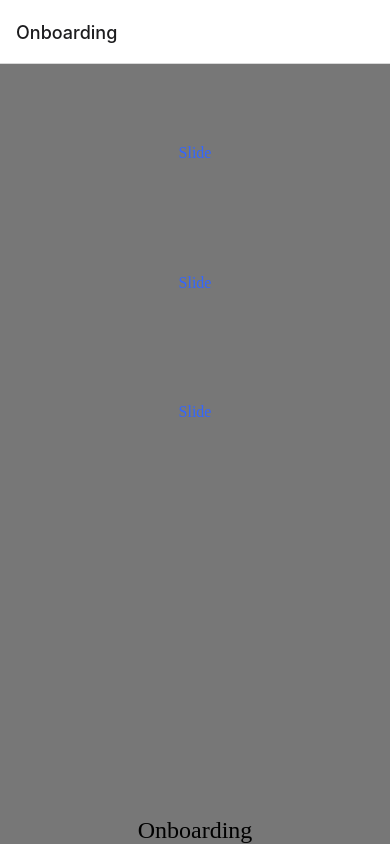
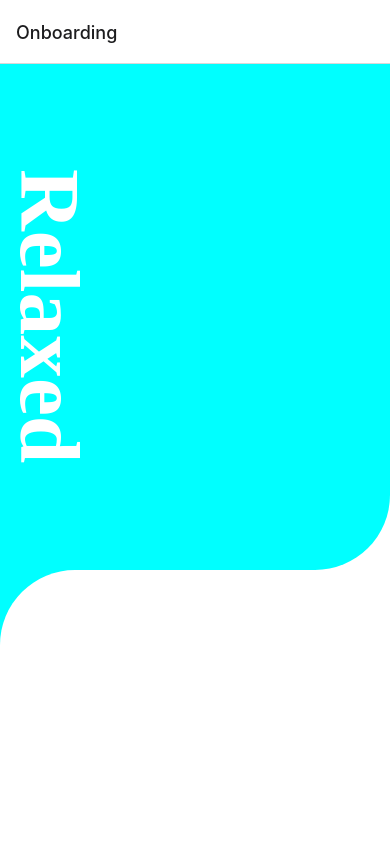
Before and after one commit to witoldmetel/Fire-Jira-Mobile, a React Native app: screen /Onboarding in a window 390 px wide. Built offline with nearby package versions, Linux system fonts and the light colour scheme.

Commit message:
Feature: Slides v1 (#3)

```diff
--- a/src/authentication/onboarding/Onboarding.tsx
+++ b/src/authentication/onboarding/Onboarding.tsx
@@ -1,45 +1,43 @@
 import React from 'react';
-import {StyleSheet, View, Text} from 'react-native';
-import {ScrollView} from 'react-native-gesture-handler';
+import {Animated, StyleSheet, View} from 'react-native';
 
-import {useTheme} from '../../hooks/useTheme';
-import {Slide} from './Slide';
+import dimensions from '../../utils/dimensions';
+import {Slide, SLIDE_HEIGHT} from './Slide';
+
+export const Onboarding = () => {
+  return (
+    <View style={styles.container}>
+      <View style={styles.slider}>
+        <Animated.ScrollView
+          horizontal
+          snapToInterval={dimensions.screenWidth}
+          decelerationRate="fast"
+          showsHorizontalScrollIndicator={false}
+          bounces={false}>
+          <Slide label="Relaxed" />
+          <Slide label="PlayFul" labelPostion="right" />
+          <Slide label="Excentric" />
+        </Animated.ScrollView>
+      </View>
+      <View style={styles.footer}>
+        <View style={{...StyleSheet.absoluteFillObject, backgroundColor: 'cyan'}} />
+        <View style={{flex: 1, backgroundColor: 'white', borderTopLeftRadius: 75}} />
+      </View>
+    </View>
+  );
+};
 
 const styles = StyleSheet.create({
   container: {
     flex: 1,
-    justifyContent: 'center',
-    alignItems: 'center',
-    backgroundColor: '#777',
+    backgroundColor: 'white',
   },
   slider: {
-    flex: 1,
-    justifyContent: 'center',
-    alignItems: 'center',
-    backgroundColor: '#777',
+    height: SLIDE_HEIGHT,
+    backgroundColor: 'cyan',
+    borderBottomRightRadius: 75,
   },
   footer: {
-    textAlign: 'center',
-    fontSize: 24,
-    fontFamily: 'Roboto-Black',
+    flex: 1,
   },
 });
-
-export const Onboarding = () => {
-  const {spacing} = useTheme();
-
-  return (
-    <View style={styles.container}>
-      <View style={styles.slider}>
-        <ScrollView style={{margin: spacing.l}}>
-          <Slide />
-          <Slide />
-          <Slide />
-        </ScrollView>
-      </View>
-      <View>
-        <Text style={styles.footer}>Onboarding</Text>
-      </View>
-    </View>
-  );
-};
--- a/src/authentication/onboarding/Slide.tsx
+++ b/src/authentication/onboarding/Slide.tsx
@@ -1,11 +1,46 @@
 import React from 'react';
+import type {StyleProp, TextStyle} from 'react-native';
 
 import {Box, Text} from '../../core/components';
+import {useTheme} from '../../hooks/useTheme';
+import dimensions from '../../utils/dimensions';
+import {getCustomFontSize} from '../../utils/typography';
 
-export const Slide = () => {
+type SlideProps = {
+  label: string;
+  labelPostion?: 'left' | 'right';
+};
+
+export const SLIDE_HEIGHT = 0.6 * dimensions.screenHeight;
+export const SLIDE_WIDTH = dimensions.screenWidth;
+
+export const Slide = ({label, labelPostion}: SlideProps) => {
+  const theme = useTheme();
+
+  const isLabelRight = labelPostion === 'right' ? -1 : 1;
+
   return (
-    <Box margin="xl" padding="l" backgroundColor="divider">
-      <Text>Slide</Text>
+    <Box style={{width: SLIDE_WIDTH}}>
+      <Box
+        style={{
+          transform: [
+            {rotate: labelPostion === 'right' ? '-90deg' : '90deg'},
+            {translateX: (isLabelRight * (SLIDE_HEIGHT - 100)) / 2},
+            {translateY: SLIDE_WIDTH / 2 - 50},
+          ],
+        }}>
+        <Text
+          style={
+            {
+              ...theme.typography.textVariants.h1,
+              fontSize: getCustomFontSize(80),
+              color: theme.palette.common.white,
+              textAlign: 'center',
+            } as StyleProp<TextStyle>
+          }>
+          {label}
+        </Text>
+      </Box>
     </Box>
   );
 };
--- a/src/core/components/Box/Box.tsx
+++ b/src/core/components/Box/Box.tsx
@@ -17,11 +17,11 @@ export const Box = ({padding, margin, backgroundColor, children, ...rest}: BoxPr
   return (
     <View
       style={{
-        margin: margin ? theme.spacing[margin] : theme.spacing.m,
-        padding: padding ? theme.spacing[padding] : theme.spacing.m,
+        margin: margin ? theme.spacing[margin] : theme.spacing.s,
+        padding: padding ? theme.spacing[padding] : theme.spacing.s,
         backgroundColor: backgroundColor
           ? (theme.palette[backgroundColor] as ColorValue)
-          : (theme.palette.primary.main as ColorValue),
+          : ('transparent' as ColorValue),
       }}
       {...rest}>
       {children}
--- a/src/core/components/Text/Text.tsx
+++ b/src/core/components/Text/Text.tsx
@@ -19,7 +19,7 @@ export const Text = ({variant = 'body1', color, children, ...rest}: TextProps) =
         {
           color: color
             ? (theme.palette[color] as ColorValue)
-            : (theme.palette.secondary.main as ColorValue),
+            : (theme.palette.text.primary as ColorValue),
           ...theme.typography.textVariants[variant],
         } as StyleProp<TextStyle>
       }
--- a/src/core/theme/typography.ts
+++ b/src/core/theme/typography.ts
@@ -1,87 +1,95 @@
+import dimensions from '../../utils/dimensions';
+
 const FONT_PRIMARY = 'Roboto-Regular';
+
+const fontSize = {
+  font8: dimensions.screenWidth * (8 / 365),
+  font12: dimensions.screenWidth * (12 / 365),
+  font14: dimensions.screenWidth * (14 / 365),
+  font16: dimensions.screenWidth * (16 / 365),
+  font18: dimensions.screenWidth * (18 / 365),
+  font20: dimensions.screenWidth * (20 / 365),
+  font24: dimensions.screenWidth * (24 / 365),
+  font32: dimensions.screenWidth * (32 / 365),
+  font40: dimensions.screenWidth * (40 / 365),
+};
+
+const fontWeight = {
+  full: '900',
+  bold: '700',
+  semi: '600',
+  low: '400',
+  normal: 'normal',
+};
 
 export const typography = {
   fontFamily: FONT_PRIMARY,
-  fontWeightRegular: 400,
-  fontWeightMedium: 600,
-  fontWeightBold: 700,
+  ...fontSize,
+  ...fontWeight,
   textVariants: {
     h1: {
       fontFamily: FONT_PRIMARY,
-      fontWeight: 700,
-      lineHeight: 80 / 64,
-      fontSize: 40,
+      fontWeight: fontWeight.bold,
+      fontSize: fontSize.font40,
     },
     h2: {
       fontFamily: FONT_PRIMARY,
-      fontWeight: 700,
-      lineHeight: 64 / 48,
-      fontSize: 32,
+      fontWeight: fontWeight.bold,
+      fontSize: fontSize.font32,
     },
     h3: {
       fontFamily: FONT_PRIMARY,
-      fontWeight: 700,
-      lineHeight: 1.5,
-      fontSize: 24,
+      fontWeight: fontWeight.bold,
+      fontSize: fontSize.font24,
     },
     h4: {
       fontFamily: FONT_PRIMARY,
-      fontWeight: 700,
-      lineHeight: 1.5,
-      fontSize: 20,
+      fontWeight: fontWeight.bold,
+      fontSize: fontSize.font20,
     },
     h5: {
       fontFamily: FONT_PRIMARY,
-      fontWeight: 700,
-      lineHeight: 1.5,
-      fontSize: 18,
+      fontWeight: fontWeight.bold,
+      fontSize: fontSize.font18,
     },
     h6: {
       fontFamily: FONT_PRIMARY,
-      fontWeight: 700,
-      lineHeight: 28 / 18,
-      fontSize: 17,
+      fontWeight: fontWeight.bold,
+      fontSize: fontSize.font16,
     },
     subtitle1: {
       fontFamily: FONT_PRIMARY,
-      fontWeight: 600,
-      lineHeight: 1.5,
-      fontSize: 16,
+      fontWeight: fontWeight.semi,
+      fontSize: fontSize.font16,
     },
     subtitle2: {
       fontFamily: FONT_PRIMARY,
-      fontWeight: 600,
-      lineHeight: 22 / 14,
-      fontSize: 14,
+      fontWeight: fontWeight.semi,
+      fontSize: fontSize.font14,
     },
     body1: {
       fontFamily: FONT_PRIMARY,
-      lineHeight: 1.5,
-      fontSize: 16,
+      fontSize: fontSize.font16,
     },
     body2: {
       fontFamily: FONT_PRIMARY,
-      lineHeight: 22 / 14,
-      fontSize: 14,
+      fontSize: fontSize.font14,
     },
     caption: {
       fontFamily: FONT_PRIMARY,
-      lineHeight: 1.5,
-      fontSize: 12,
+      fontSize: fontSize.font12,
     },
     overline: {
       fontFamily: FONT_PRIMARY,
-      fontWeight: 700,
-      lineHeight: 1.5,
-      fontSize: 12,
+      fontWeight: fontWeight.bold,
+      fontSize: fontSize.font12,
       letterSpacing: 1.1,
       textTransform: 'uppercase',
     },
     button: {
       fontFamily: FONT_PRIMARY,
-      fontWeight: 700,
-      lineHeight: 24 / 14,
-      fontSize: 14,
+      fontWeight: fontWeight.bold,
+      fontSize: fontSize.font14,
       textTransform: 'capitalize',
     },
   },
--- /dev/null
+++ b/src/utils/dimensions.ts
@@ -0,0 +1,10 @@
+import {Dimensions} from 'react-native';
+
+const {width, height} = Dimensions.get('window');
+
+const dimensions = {
+  screenWidth: width < height ? width : height,
+  screenHeight: width < height ? height : width,
+};
+
+export default dimensions;
--- /dev/null
+++ b/src/utils/typography.ts
@@ -0,0 +1,4 @@
+import dimensions from './dimensions';
+
+export const getCustomFontSize = (customSize: number): number =>
+  dimensions.screenWidth * (customSize / 365);
```
Also changed, not shown: 1 other file (tests, documents, lock files or other folders).
